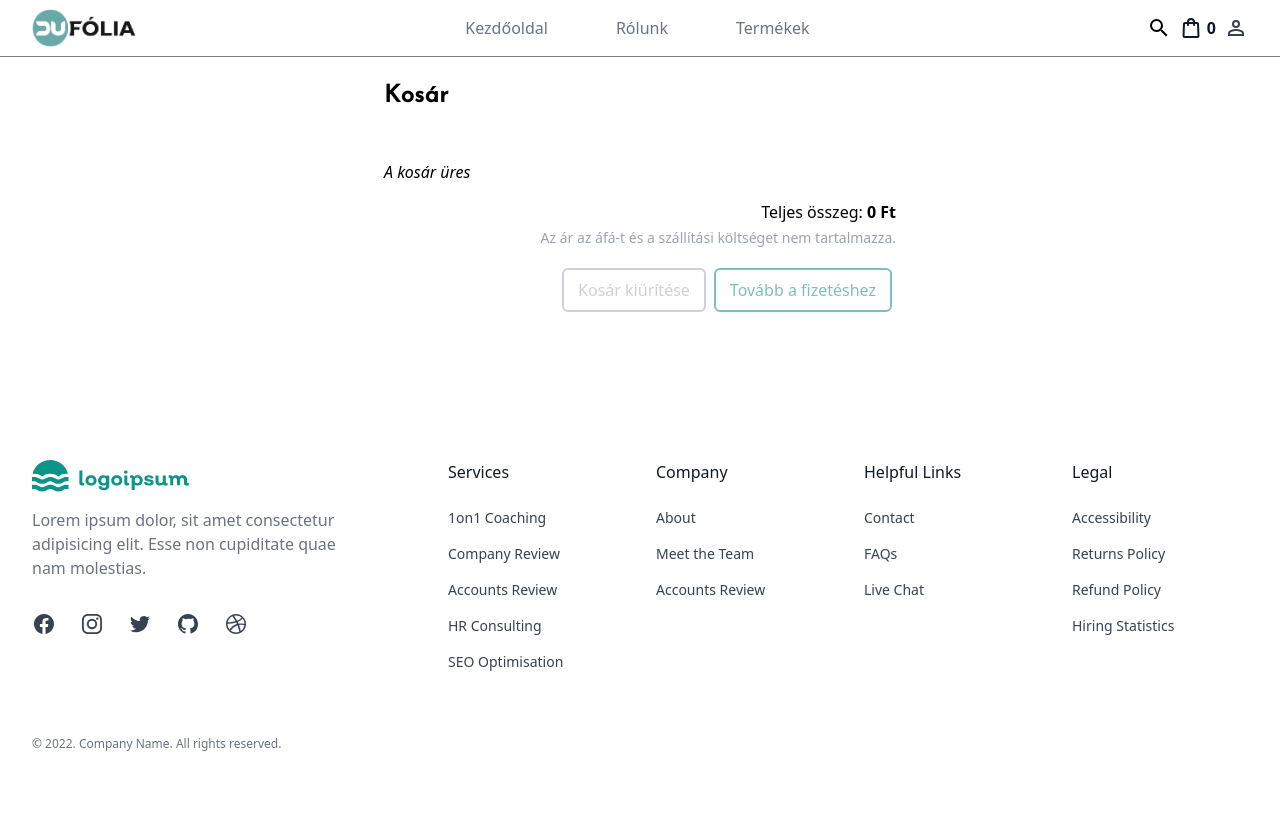
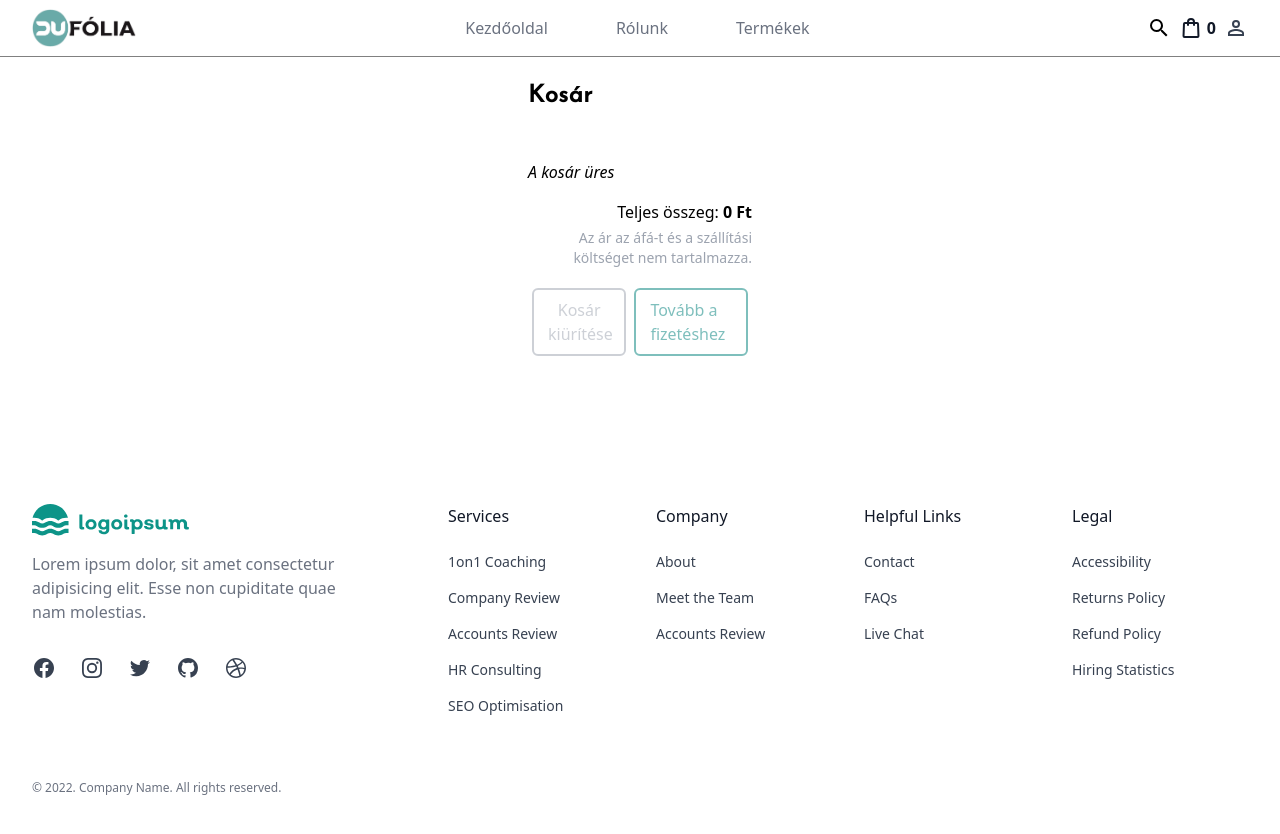
Before and after one commit to omgzsa/dufolia-app, a Vue app: page /cart in a window 1280 px wide. Shown: the top 834 px of the page. Built offline with nearby package versions, Linux system fonts and the light colour scheme.

Commit message:
semibold hover on clearItem

```diff
--- a/src/components/TheCart.vue
+++ b/src/components/TheCart.vue
@@ -10,9 +10,7 @@ const cartStore = useCartStore();
 </script>
 
 <template>
-  <div
-    class="flex mx-auto relative flex-col max-w-md sm:max-w-2xl space-y-4 sm:p-10"
-  >
+  <div class="flex mx-auto relative flex-col max-w-sm space-y-4 sm:p-10">
     <div
       class="flex flex-col py-6 space-y-4 sm:p-10 dark:bg-gray-900 dark:text-gray-100"
     >
--- a/src/components/TheCartItem.vue
+++ b/src/components/TheCartItem.vue
@@ -40,7 +40,7 @@ defineEmits(["updateCount", "clear"]);
           <button
             @click="$emit('clear')"
             type="button"
-            class="flex items-center px-2 py-1 pl-0 space-x-1 font-normal sm:font-medium tracking-widest uppercase text-xs text-gray-500 hover:text-red-500"
+            class="flex items-center px-2 py-1 pl-0 space-x-1 font-normal sm:font-medium tracking-widest uppercase text-xs text-gray-500 hover:text-red-500 hover:font-semibold"
           >
             <IconTrash class="text-sm" />
             <span>Törlés</span>
```
